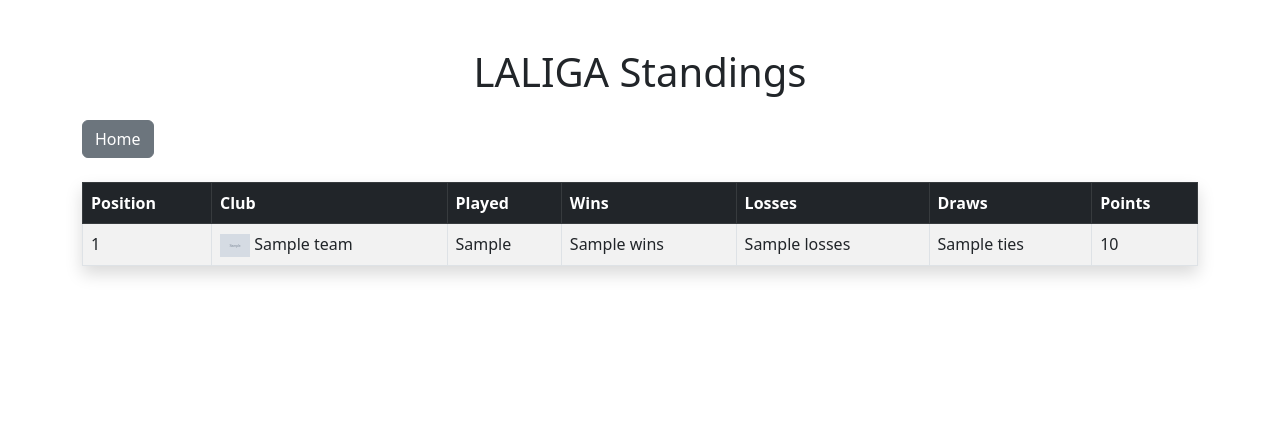
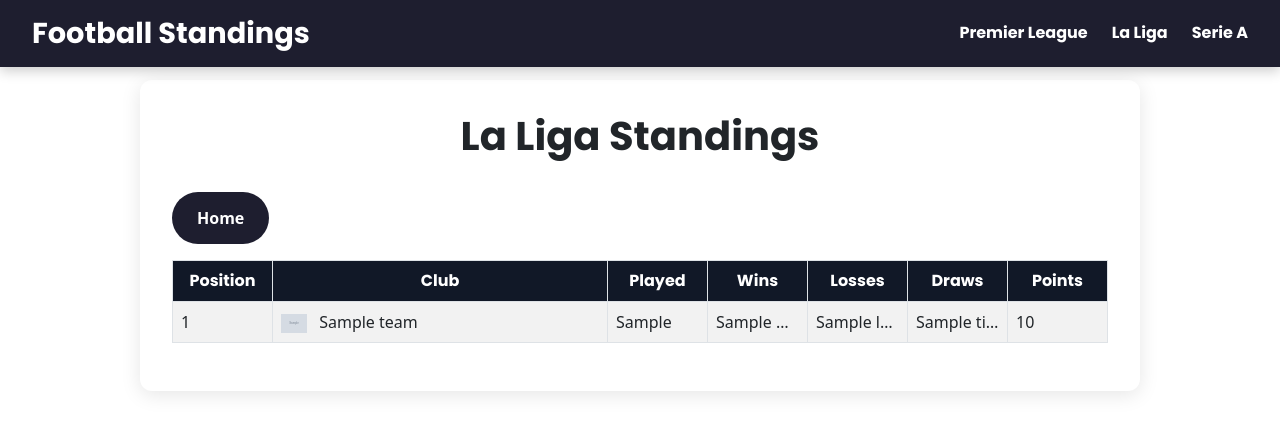
Before and after one commit to iniraply/UAS_IAP, a Flask app: page /laliga in a window 1280 px wide. Shown: the top 434 px of the page. Run offline with Flask 3, Linux system fonts and the light colour scheme; grey boxes marked "Sample" are stand-in pictures; a database or web service that is not in the repository returns one stand-in record (values such as "Sample title"); data that the repository does not hold is empty.

Commit message:
memperbarui style dan menambahkan navbar pada masing-masing tabel klasemen liga

```diff
--- a/static/css/style.css
+++ b/static/css/style.css
@@ -222,3 +222,63 @@
 html {
   scroll-behavior: smooth;
 }
+
+.standings-container {
+  max-width: 1000px;
+  margin: auto;
+  background-color: white;
+  padding: 2rem;
+  border-radius: 12px;
+  box-shadow: 0 4px 20px rgba(0, 0, 0, 0.1);
+}
+
+.standings-title {
+  font-family: "Poppins", sans-serif;
+  text-align: center;
+  font-weight: 600;
+  margin-bottom: 2rem;
+}
+
+.table thead th {
+  font-family: "Poppins", sans-serif;
+  background-color: #111827;
+  color: white;
+  vertical-align: middle;
+  text-align: center;
+}
+
+.table td img {
+  width: 26px;
+  margin-right: 8px;
+  vertical-align: middle;
+}
+
+.table {
+  table-layout: fixed;
+  width: 100%;
+}
+
+.table th,
+.table td {
+  overflow: hidden;
+  text-overflow: ellipsis;
+  white-space: nowrap;
+}
+
+.table th:nth-child(1),
+.table td:nth-child(1) {
+  width: 100px;
+}
+
+.table th:nth-child(3),
+.table td:nth-child(3),
+.table th:nth-child(4),
+.table td:nth-child(4),
+.table th:nth-child(5),
+.table td:nth-child(5),
+.table th:nth-child(6),
+.table td:nth-child(6),
+.table th:nth-child(7),
+.table td:nth-child(7) {
+  width: 100px;
+}
--- a/templates/laliga.html
+++ b/templates/laliga.html
@@ -9,17 +9,30 @@
     />
     <link
       rel="stylesheet"
-      href="{{ url_for('static', filename='style.css') }}"
+      href="{{ url_for('static', filename='css/style.css') }}"
+    />
+    <link
+      href="https://fonts.googleapis.com/css2?family=Poppins:wght@300;500;700;900&display=swap"
+      rel="stylesheet"
     />
   </head>
   <body>
-    <div class="container mt-5">
-      <h1 class="mb-4 text-center">LALIGA Standings</h1>
-      <div class="text-left mb-4">
-        <a href="/" class="btn btn-secondary">Home</a>
+    <header>
+      <h1>Football Standings</h1>
+      <nav id="navLinks">
+        <a href="/premierleague">Premier League</a>
+        <a href="/laliga">La Liga</a>
+        <a href="/seriea">Serie A</a>
+      </nav>
+    </header>
+    <!-- Standings Table -->
+    <div class="standings-container">
+      <h1 class="standings-title">La Liga Standings</h1>
+      <div class="mb-3 text-start">
+        <a href="/" class="btn btn-home">Home</a>
       </div>
-      <table class="table table-bordered table-striped shadow">
-        <thead class="table-dark">
+      <table class="table table-bordered table-striped">
+        <thead>
           <tr>
             <th>Position</th>
             <th>Club</th>
@@ -35,8 +48,7 @@
           <tr>
             <td>{{ i.stats.rank }}</td>
             <td>
-              <img src="{{ i.team.logo }}" alt="logo" width="30" /> {{
-              i.team.name }}
+              <img src="{{ i.team.logo }}" alt="logo" /> {{ i.team.name }}
             </td>
             <td>{{ i.stats.gamesPlayed }}</td>
             <td>{{ i.stats.wins }}</td>
```
Also changed, not shown: templates/premier.html (+21 -9 lines), templates/seriea.html (+21 -9 lines).
